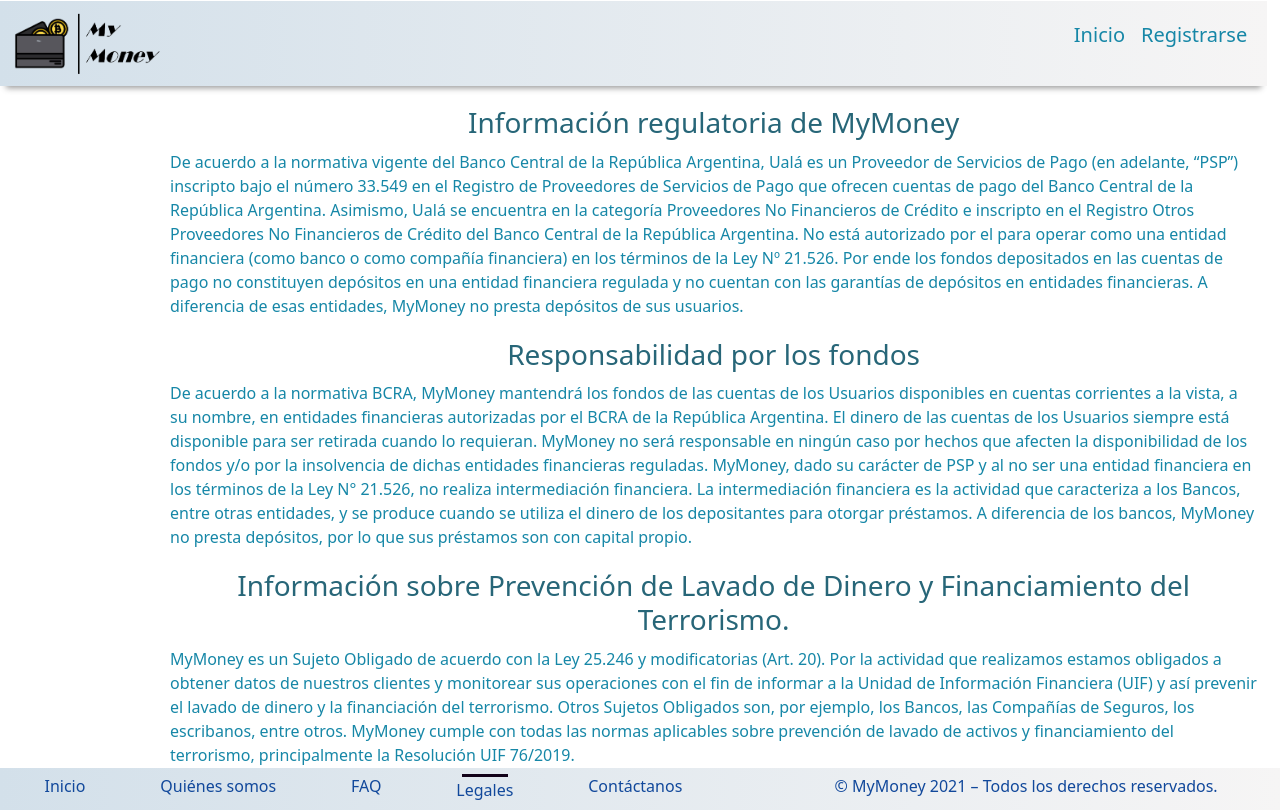
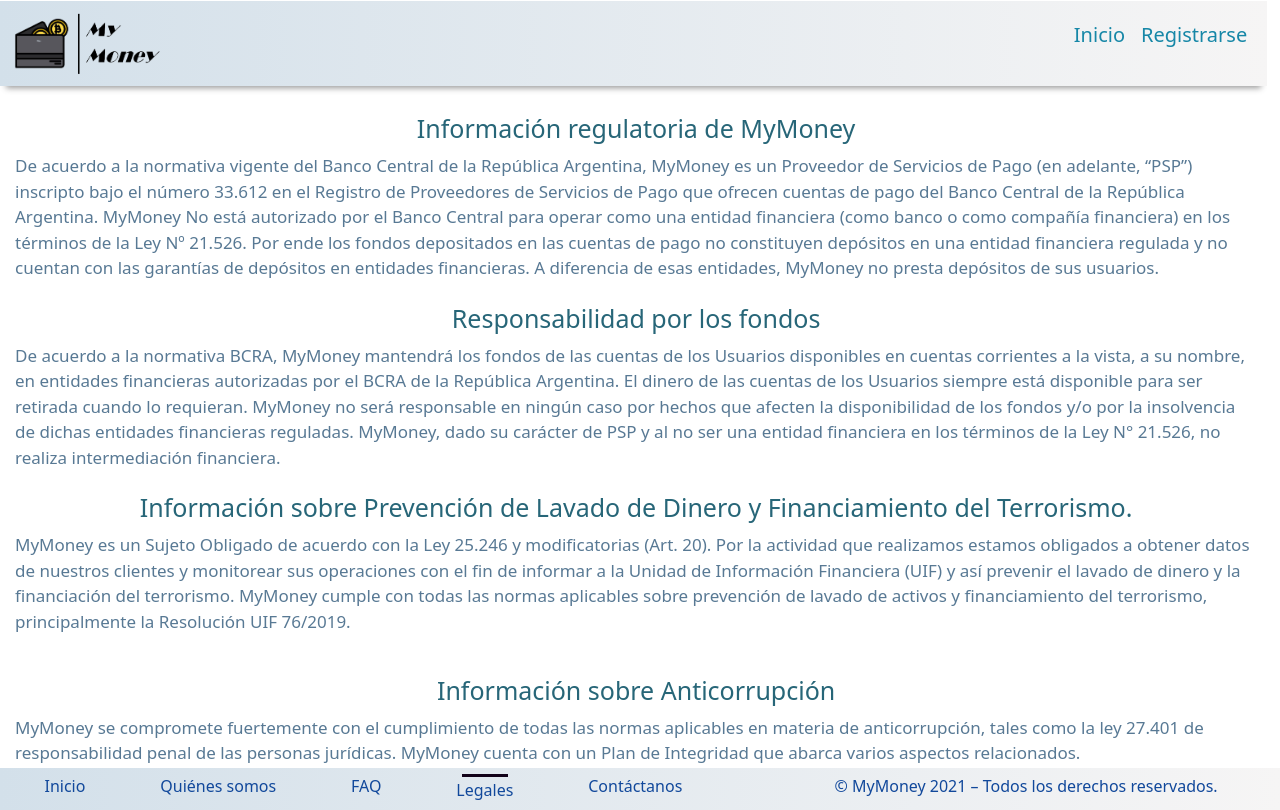
Before and after one commit to classroomMisiones/Proyecto-FS-Misiones-Grupo-1, an Angular app: page /legales in a window 1280 px wide. Built offline with nearby package versions, Linux system fonts and the light colour scheme.

Commit message:
Retocado legales.
Alguien tiene que detener las cosas que estoy haciendo con CSS, me volví un adicto.

```diff
--- a/src/app/otras/legales/legales.component.css
+++ b/src/app/otras/legales/legales.component.css
@@ -24,7 +24,7 @@
 }
 
 .title {
-    font-size: 28px;
+    font-size: 25px;
     color:#276678;
     animation-duration: 15s;
     animation-name: aparecer;
@@ -33,7 +33,8 @@
 
 .title{
     text-align: center;
-    margin-block-end: 10px;
+    margin-block-end: 8px;
+    border: 2px double rgb(255, 255, 255);
 }
 
 .navbar_aside ul li {
@@ -51,8 +52,8 @@
 /*GRID AREA*/
 .aside {
     grid-area: aside;
-    padding-top: 100px;
-    margin-bottom: 15px;
+    padding-top: 75px;
+    margin-bottom: 10px;
  }
 
  .preguntas {
@@ -61,10 +62,17 @@
 
  .grid-container {
     display: grid;
-    gap: 10px;
-    grid-template:
-    "aside  preguntas" auto /
-     150px  auto;
+    gap: 5px;
+ }
+
+ .p__servicio p{
+     font-size: 17px;
+     color: rgba(3, 53, 94, 0.664);
+ }
+
+ .p__servicio p:hover {
+     background-color: rgb(246, 250, 196);
+     transition: 3s;
  }
 
  /*mas de 700 px pasa a modo tablet*/
@@ -86,3 +94,8 @@
         flex-wrap: wrap;
     }
  }/* Cierro media query de 700px*/
+
+ .title:hover {
+     border: 2px double black;
+     transition: 3s;
+ }
--- a/src/app/otras/legales/legales.component.html
+++ b/src/app/otras/legales/legales.component.html
@@ -16,9 +16,9 @@
                     <h3 class="title">Información regulatoria de MyMoney</h3>
                 </div>
                 <div class="p__servicio">
-                    <p>De acuerdo a la normativa vigente del Banco Central de la República Argentina, Ualá es un Proveedor de Servicios de Pago (en adelante, “PSP”) inscripto bajo el número 33.549 en el Registro de Proveedores de Servicios de Pago que ofrecen cuentas de pago del Banco Central de la República Argentina. Asimismo, Ualá se encuentra en la categoría Proveedores No Financieros de Crédito e inscripto en el Registro Otros Proveedores No Financieros de Crédito del Banco Central de la República Argentina.
+                    <p>De acuerdo a la normativa vigente del Banco Central de la República Argentina, MyMoney es un Proveedor de Servicios de Pago (en adelante, “PSP”) inscripto bajo el número 33.612 en el Registro de Proveedores de Servicios de Pago que ofrecen cuentas de pago del Banco Central de la República Argentina.
 
-                        No está autorizado por el para operar como una entidad financiera (como banco o como compañía financiera) en los términos de la Ley Nº 21.526.
+                        MyMoney No está autorizado por el Banco Central para operar como una entidad financiera (como banco o como compañía financiera) en los términos de la Ley Nº 21.526.
 
                         Por ende los fondos depositados en las cuentas de pago no constituyen depósitos en una entidad financiera regulada y no cuentan con las garantías de depósitos en entidades financieras.
 
@@ -36,7 +36,7 @@
 
                         El dinero de las cuentas de los Usuarios siempre está disponible para ser retirada cuando lo requieran. MyMoney no será responsable en ningún caso por hechos que afecten la disponibilidad de los fondos y/o por la insolvencia de dichas entidades financieras reguladas.
 
-                        MyMoney, dado su carácter de PSP y al no ser una entidad financiera en los términos de la Ley N° 21.526, no realiza intermediación financiera. La intermediación financiera es la actividad que caracteriza a los Bancos, entre otras entidades, y se produce cuando se utiliza el dinero de los depositantes para otorgar préstamos. A diferencia de los bancos, MyMoney no presta depósitos, por lo que sus préstamos son con capital propio.</p>
+                        MyMoney, dado su carácter de PSP y al no ser una entidad financiera en los términos de la Ley N° 21.526, no realiza intermediación financiera.</p>
                 </div>
             </div>
         </div>
@@ -46,7 +46,7 @@
                     <h3 class="title">Información sobre Prevención de Lavado de Dinero y Financiamiento del Terrorismo.</h3>
                 </div>
                 <div class="p__servicio">
-                    <p> MyMoney es un Sujeto Obligado de acuerdo con la Ley 25.246 y modificatorias (Art. 20). Por la actividad que realizamos estamos obligados a obtener datos de nuestros clientes y monitorear sus operaciones con el fin de informar a la Unidad de Información Financiera (UIF) y así prevenir el lavado de dinero y la financiación del terrorismo. Otros Sujetos Obligados son, por ejemplo, los Bancos, las Compañías de Seguros, los escribanos, entre otros.
+                    <p> MyMoney es un Sujeto Obligado de acuerdo con la Ley 25.246 y modificatorias (Art. 20). Por la actividad que realizamos estamos obligados a obtener datos de nuestros clientes y monitorear sus operaciones con el fin de informar a la Unidad de Información Financiera (UIF) y así prevenir el lavado de dinero y la financiación del terrorismo.
 
                         MyMoney cumple con todas las normas aplicables sobre prevención de lavado de activos y financiamiento del terrorismo, principalmente la Resolución UIF 76/2019.</p>
                 </div>
```
